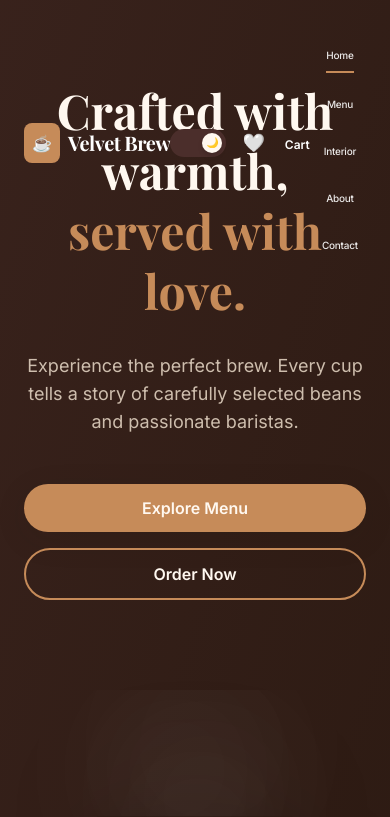
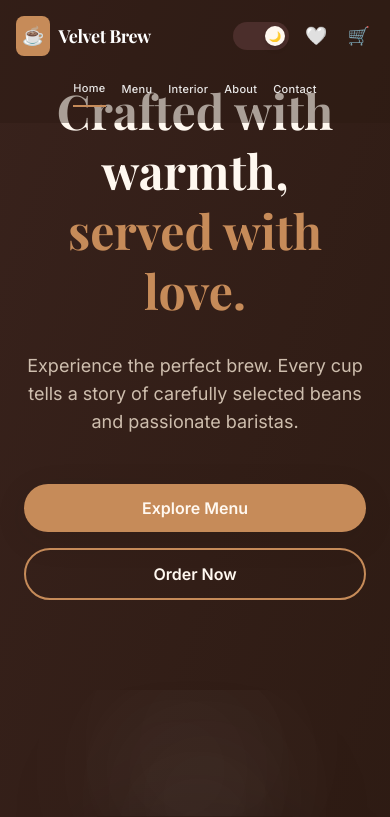
Before and after one commit to pallavi15x/cafeteria, a React (Vite) app: page / in a window 390 px wide. Shown: the top 817 px of the page. Built offline with nearby package versions, Linux system fonts and the light colour scheme; a web font is replaced by a local one.

Commit message:
fix: re-arrange navbar layout for perfect mobile alignment

```diff
--- a/src/components/layout/Navbar.jsx
+++ b/src/components/layout/Navbar.jsx
@@ -38,30 +38,52 @@ const Navbar = () => {
     <nav
       className={`fixed top-0 left-0 w-full z-[999] transition-all duration-500 ${
         isScrolled
-          ? 'bg-coffee-dark/95 backdrop-blur-md py-3 shadow-glass border-b border-coffee-mocha/20'
-          : 'bg-transparent py-6'
+          ? 'bg-coffee-dark/95 backdrop-blur-md py-2 shadow-glass border-b border-coffee-mocha/20'
+          : 'bg-coffee-dark/40 lg:bg-transparent py-4 lg:py-6'
       }`}
     >
-      <div className="container mx-auto px-6 flex justify-between items-center">
+      <div className="container mx-auto px-4 flex flex-col lg:flex-row lg:justify-between items-center gap-4 lg:gap-0">
+
+        {/* Top Row: Logo and Actions (Mobile Optimized) */}
+        <div className="w-full lg:w-auto flex justify-between items-center">
           {/* Logo */}
           <Link to="/" className="flex items-center gap-2 group">
-          <div className="p-2 bg-coffee-caramel rounded-lg group-hover:rotate-12 transition-transform duration-300">
-            <span className="text-coffee-cream font-bold">☕</span>
+            <div className="p-1.5 bg-coffee-caramel rounded-lg">
+              <span className="text-coffee-cream text-lg">☕</span>
             </div>
-          <span className={`text-xl font-heading font-bold tracking-tight transition-colors duration-300 ${
+            <span className={`text-lg lg:text-xl font-heading font-bold tracking-tight transition-colors duration-300 ${
               isScrolled ? 'text-coffee-cream' : (location.pathname === '/' || location.pathname === '/about' ? 'text-white' : 'text-coffee-dark')
             }`}>
               Velvet Brew
             </span>
           </Link>
 
-        {/* Unified Nav (Visible on all screens) */}
-        <div className="flex items-center gap-4 md:gap-8 flex-wrap justify-center flex-1 lg:flex-none order-3 lg:order-2 mt-4 lg:mt-0 w-full lg:w-auto">
+          {/* Actions (Toggles/Cart/Favorites) for Mobile */}
+          <div className="flex lg:hidden items-center gap-3">
+            <ThemeToggle />
+            <Link to="/menu" className="relative p-1">
+               <span className={`text-lg ${isScrolled ? 'text-coffee-cream' : (location.pathname === '/' || location.pathname === '/about' ? 'text-white' : 'text-coffee-dark')}`}>
+                 {favorites.length > 0 ? '❤️' : '🤍'}
+               </span>
+            </Link>
+            <Link to="/cart" className="relative p-1">
+               <span className={`text-lg ${isScrolled ? 'text-coffee-cream' : (location.pathname === '/' || location.pathname === '/about' ? 'text-white' : 'text-coffee-dark')}`}>🛒</span>
+               {itemCount > 0 && (
+                 <span className="absolute -top-1 -right-1 bg-coffee-caramel text-coffee-cream text-[9px] font-bold w-4 h-4 flex items-center justify-center rounded-full">
+                   {itemCount}
+                 </span>
+               )}
+            </Link>
+          </div>
+        </div>
+
+        {/* Navigation Links (Dedicated row on mobile) */}
+        <div className="flex items-center gap-4 md:gap-8 flex-wrap justify-center">
           {navLinks.map((link) => (
             <Link
               key={link.name}
               to={link.path}
-              className={`nav-link text-[10px] md:text-sm font-medium tracking-tight md:tracking-wide transition-colors duration-300 ${
+              className={`nav-link text-[11px] md:text-sm font-medium tracking-wide transition-colors duration-300 ${
                 isScrolled ? 'text-coffee-cream/90' : (location.pathname === '/' || location.pathname === '/about' ? 'text-white/90' : 'text-coffee-dark/90')
               } ${location.pathname === link.path ? 'opacity-100 font-bold border-b-2 border-coffee-caramel' : ''}`}
             >
@@ -70,33 +92,29 @@ const Navbar = () => {
           ))}
         </div>
 
-        <div className="flex items-center gap-3 md:gap-6 pl-0 md:pl-4 border-l-0 md:border-l border-coffee-beige/20 order-2 lg:order-3">
-          {/* Theme Toggle */}
+        {/* Actions (Desktop Only) */}
+        <div className="hidden lg:flex items-center gap-6 pl-4 border-l border-coffee-beige/20">
           <ThemeToggle />
 
-          {/* Favorites Icon */}
-          <Link to="/menu" className="relative p-1 md:p-2 group" title="Your Favorites">
-            <span className={`text-lg md:text-xl transition-transform group-hover:scale-125 inline-block ${
+          <Link to="/menu" className="relative p-2 group" title="Your Favorites">
+            <span className={`text-xl transition-transform group-hover:scale-125 inline-block ${
               isScrolled ? 'text-coffee-cream' : (location.pathname === '/' || location.pathname === '/about' ? 'text-white' : 'text-coffee-dark')
             }`}>
               {favorites.length > 0 ? '❤️' : '🤍'}
             </span>
             {favorites.length > 0 && (
-              <span className="absolute -top-1 -right-1 bg-red-500 text-white text-[9px] font-bold w-4 h-4 flex items-center justify-center rounded-full">
+              <span className="absolute -top-1 -right-1 bg-red-500 text-white text-[10px] font-bold w-4 h-4 flex items-center justify-center rounded-full">
                 {favorites.length}
               </span>
             )}
           </Link>
 
-          {/* Cart Icon */}
-          <Link to="/cart" className="relative p-1 md:p-2 group">
-            <span
-              className={`transition-colors duration-300 text-xs md:text-sm ${
+          <Link to="/cart" className="relative p-2 group">
+            <span className={`transition-colors duration-300 text-sm ${
               isScrolled ? 'text-coffee-cream' : (location.pathname === '/' || location.pathname === '/about' ? 'text-white' : 'text-coffee-dark')
-              } group-hover:text-coffee-caramel font-bold`}
-            >Cart</span>
+            } group-hover:text-coffee-caramel font-bold`}>Cart</span>
             {itemCount > 0 && (
-              <span className="absolute -top-1 -right-1 bg-coffee-caramel text-coffee-cream text-[9px] font-bold w-4 h-4 flex items-center justify-center rounded-full border border-coffee-dark">
+              <span className="absolute -top-1 -right-1 bg-coffee-caramel text-coffee-cream text-[10px] font-bold w-5 h-5 flex items-center justify-center rounded-full border-2 border-coffee-dark">
                 {itemCount}
               </span>
             )}
```
Lines whose indentation alone changed are shown as unchanged.
